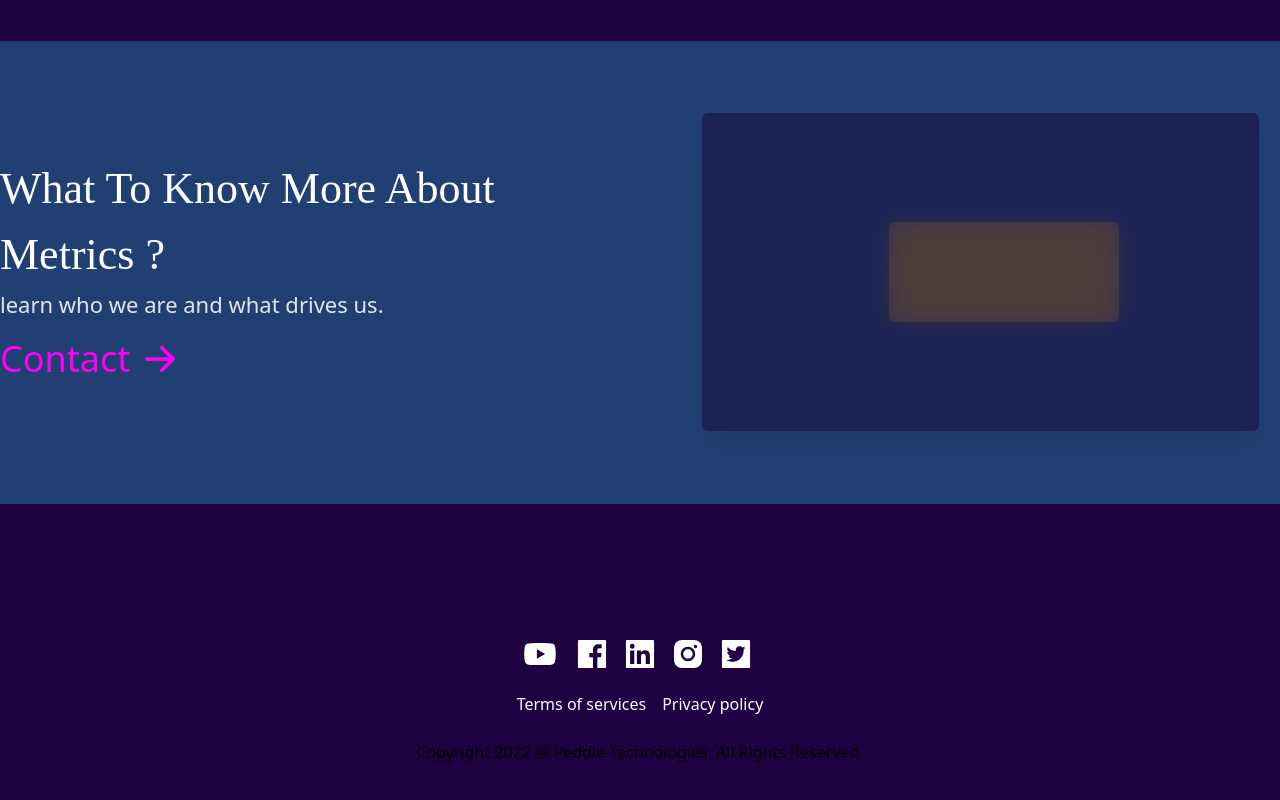
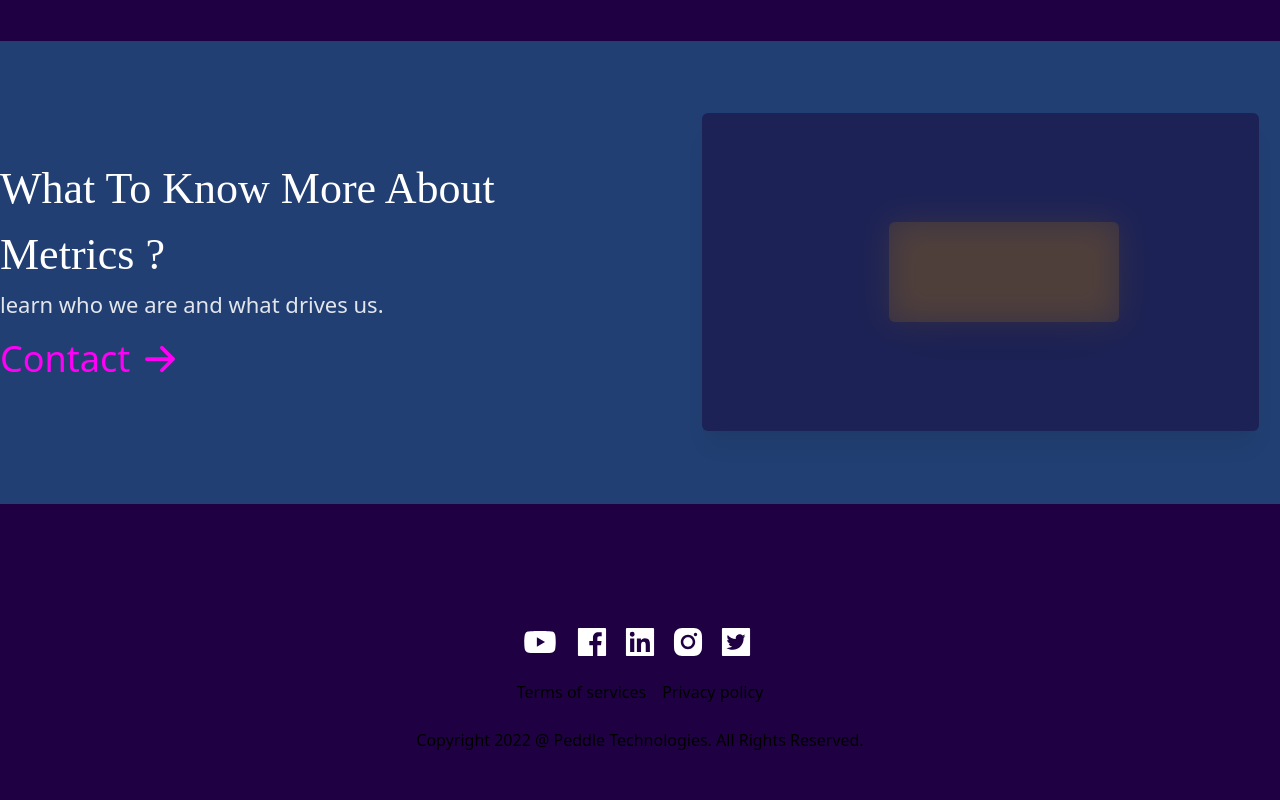
Before and after one commit to Ayomikuolatunji/paddle-frontend-assessment, a Next.js app: page /about in a window 1280 px wide. Shown: the part 2122-2922 px from the top of the page. Built offline with nearby package versions, Linux system fonts and the light colour scheme.

Commit message:
still on whyUs

```diff
--- a/components/footer/Footer.tsx
+++ b/components/footer/Footer.tsx
@@ -1,6 +1,5 @@
 import { useRouter } from 'next/router'
 import React from 'react'
-import { IconManifest, icons } from 'react-icons'
 import {AiFillYoutube,AiFillFacebook,AiFillLinkedin,AiFillInstagram,AiFillTwitterSquare} from "react-icons/ai"
 
 
@@ -44,13 +43,16 @@ const Footer:React.FC = () => {
           })}
         </div>
 
-        <div className="term-service mb-6 text-[#ffffff]">
+        <div
+        className={`term-service mb-6 ${router.asPath==="/about" ? " text-[#000000]" : router.asPath==="/blog" ? "text-[#ffffff]" :"text-[#000000]"}`}>
             <span className='mr-4'>Terms of services</span>
             <span className=''>Privacy policy</span>
         </div>
 
         <div className="copyright mb-5">
-        Copyright {recentYear} @ Peddle Technologies. All Rights Reserved.
+          <p  className={`term-service mb-6 ${router.asPath==="/about" ? " text-[#000000]" : router.asPath==="/blog" ? "text-[#ffffff]" :"text-[#000000]"}`}>
+          Copyright {recentYear} @ Peddle Technologies. All Rights Reserved.
+          </p>
         </div>
     </div>
   )
```
